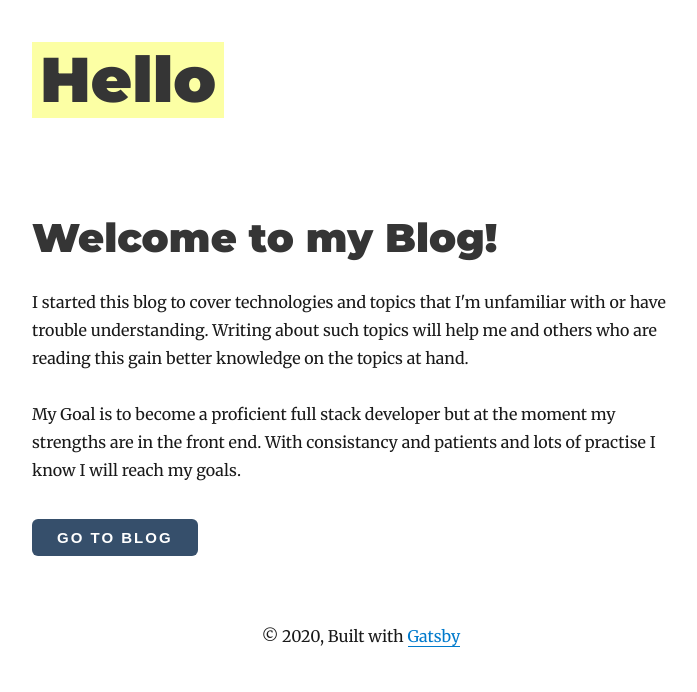
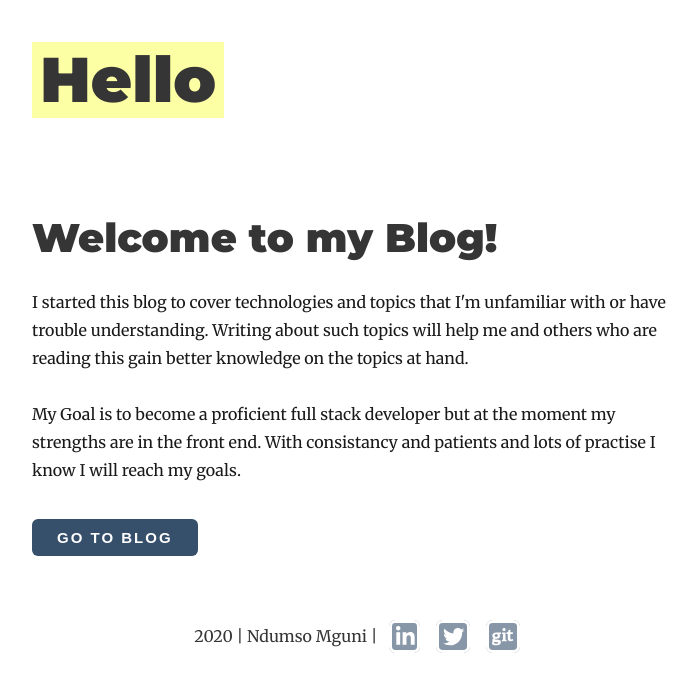
Before and after one commit to nmguni/personal-blog, a Gatsby site: page / in a window 1280 px wide. Shown: the whole page, without its empty margins (279-976 px from the left). Built offline with nearby package versions, Linux system fonts and the light colour scheme; Gatsby itself is replaced by a stand-in of ours; some packages are replaced by stand-ins of ours.

```diff
--- a/package.json
+++ b/package.json
@@ -8,6 +8,10 @@
     "url": "https://github.com/gatsbyjs/gatsby/issues"
   },
   "dependencies": {
+    "@fortawesome/fontawesome-svg-core": "^1.2.28",
+    "@fortawesome/free-brands-svg-icons": "^5.13.0",
+    "@fortawesome/free-solid-svg-icons": "^5.13.0",
+    "@fortawesome/react-fontawesome": "^0.1.9",
     "@mdx-js/mdx": "^1.6.1",
     "@mdx-js/react": "^1.6.1",
     "babel-plugin-styled-components": "^1.10.0",
--- a/src/components/bio.js
+++ b/src/components/bio.js
@@ -34,8 +34,7 @@
               }}
             /> */}
             <p>
-              Written by <strong>{author}</strong> who lives and works in Canada
-              building useful things.
+              Written by <strong>{author}</strong>
               {` `}
               {/* <a
                 href={`https://twitter.com/${social.twitter}`}
--- a/src/components/layout.js
+++ b/src/components/layout.js
@@ -1,8 +1,13 @@
 import React from "react"
 import { Link } from "gatsby"
 import styled from "styled-components"
-
+import blogStyles from "../styles/blogStyles.module.scss"
+import { FontAwesomeIcon } from "@fortawesome/react-fontawesome"
 import { rhythm, scale } from "../utils/typography"
+import { faLinkedinIn } from "@fortawesome/free-brands-svg-icons"
+import { faTwitter } from "@fortawesome/free-brands-svg-icons"
+import { faGit } from "@fortawesome/free-brands-svg-icons"
+// import { faenvelope } from "@fortawesome/free-brands-svg-icons"
 
 class Layout extends React.Component {
   render() {
@@ -70,10 +75,53 @@
           <header>{header}</header>
           <main>{children}</main>
         </div>
-        <Footer>
-          © {new Date().getFullYear()}, Built with
-          {` `}
-          <a href="https://www.gatsbyjs.org">Gatsby</a>
+        <Footer className={blogStyles.footer}>
+          {new Date().getFullYear()} | Ndumso Mguni |{` `}
+          <a
+            href="https://www.linkedin.com/in/ndumiso-mguni-121b7b164/"
+            target="_blank"
+            rel="noopener noreferrer"
+            className={blogStyles.footerLinks}
+          >
+            {" "}
+            <FontAwesomeIcon
+              icon={faLinkedinIn}
+              className="icon-class"
+              size="lg"
+            />
+          </a>
+          <a
+            href="https://twitter.com/Ndumiso_29"
+            target="_blank"
+            rel="noopener noreferrer"
+            className={blogStyles.footerLinks}
+          >
+            <FontAwesomeIcon
+              icon={faTwitter}
+              className="icon-class"
+              size="lg"
+            />
+          </a>
+          {/* <a
+            href="mailto: ndumiso29@gmail.com "
+            target="_blank"
+            rel="noopener noreferrer"
+            className={blogStyles.footerLinks}
+          >
+            <FontAwesomeIcon
+              icon={faenvelope}
+              className="icon-class"
+              size="lg"
+            />
+          </a> */}
+          <a
+            href="https://github.com/nmguni"
+            target="_blank"
+            rel="noopener noreferrer"
+            className={blogStyles.footerLinks}
+          >
+            <FontAwesomeIcon icon={faGit} className="icon-class" size="lg" />
+          </a>
         </Footer>
       </Wrapper>
     )
--- a/src/pages/404.js
+++ b/src/pages/404.js
@@ -3,6 +3,8 @@
 
 import Layout from "../components/layout"
 import SEO from "../components/seo"
+import Button from "../components/button"
+import { Link } from "gatsby"
 
 class NotFoundPage extends React.Component {
   render() {
@@ -14,6 +16,9 @@
         <SEO title="404: Not Found" />
         <h1>Not Found</h1>
         <p>You just hit a route that doesn&#39;t exist... the sadness.</p>
+        <Link to="/blog/">
+          <Button marginTop="35px">Go back Blog</Button>
+        </Link>
       </Layout>
     )
   }
--- a/src/styles/blogStyles.module.scss
+++ b/src/styles/blogStyles.module.scss
@@ -22,3 +22,20 @@
 .greating {
   color: #353535;
 }
+
+.footer {
+  color: rgb(53, 53, 53);
+}
+
+.footerLinks {
+  color: #fff;
+  text-decoration: none !important;
+  margin: 0 0.5rem;
+  border: solid;
+  padding: 0.2rem;
+  background-color: #364f6b96;
+  border-radius: 20%;
+  &:hover {
+    background-color: #364f6b;
+  }
+}
```
Also changed, not shown: 1 other file.
